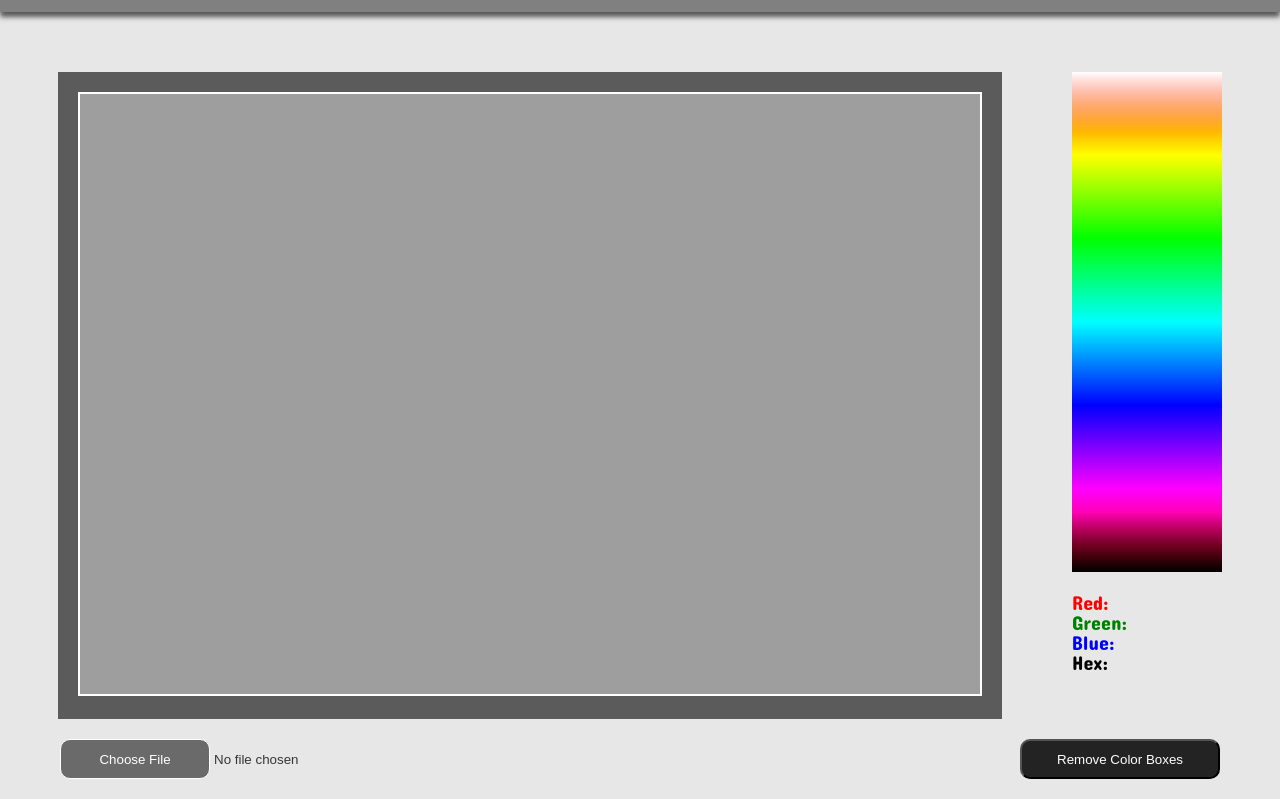
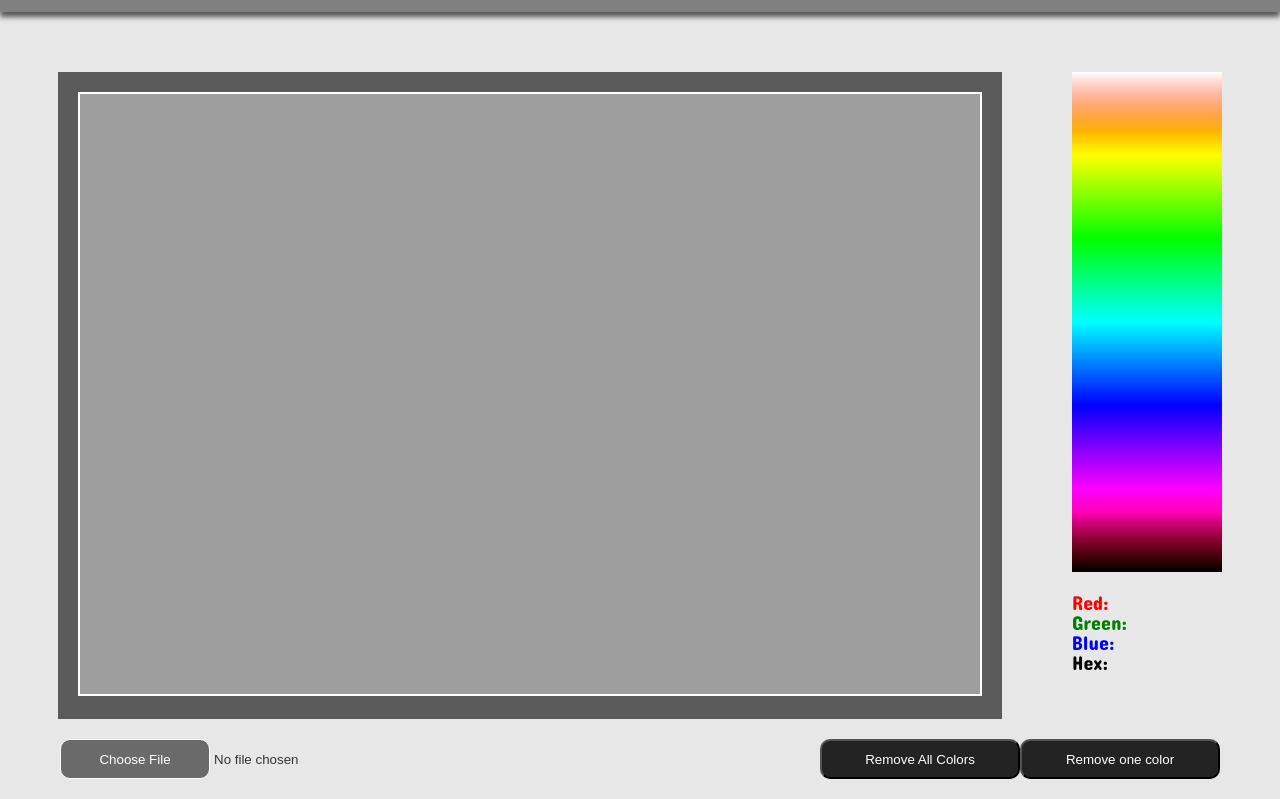
Before and after one commit to arwensookim/JSProject, a plain HTML site: page index.html in a window 1280 px wide. Shown: the part 88-887 px from the top of the page. Drawn offline with Linux system fonts and the light colour scheme.

Commit message:
remove color button update

```diff
--- a/index.html
+++ b/index.html
@@ -83,7 +83,8 @@
             <input class="file-upload" type="file" id ="filename" onchange="loadfile(event)">
           </form>
           <div class="remove-btn">
-            <button onclick="clearAllBox(event)">Remove Color Boxes</button>
+            <button onclick="clearAllBox(event)">Remove All Colors</button>
+            <button onclick="clearBox(event)">Remove one color</button>
           </div>
 
         </div>
@@ -97,12 +98,12 @@
     </main>
 
     <script>
-      // const clearBox = function(event) {
-      //   let colors = document.querySelector('.colors');
-      //   let pixel = document.querySelector('.box');
+      const clearBox = function(event) {
+        let colors = document.querySelector('.colors');
+        let pixel = document.querySelector('.box');
 
-      //   colors.removeChild(pixel);
-      // }
+        colors.removeChild(pixel);
+      }
 
       const clearAllBox = function(event) {
         let colors = document.querySelector('.colors');
```
